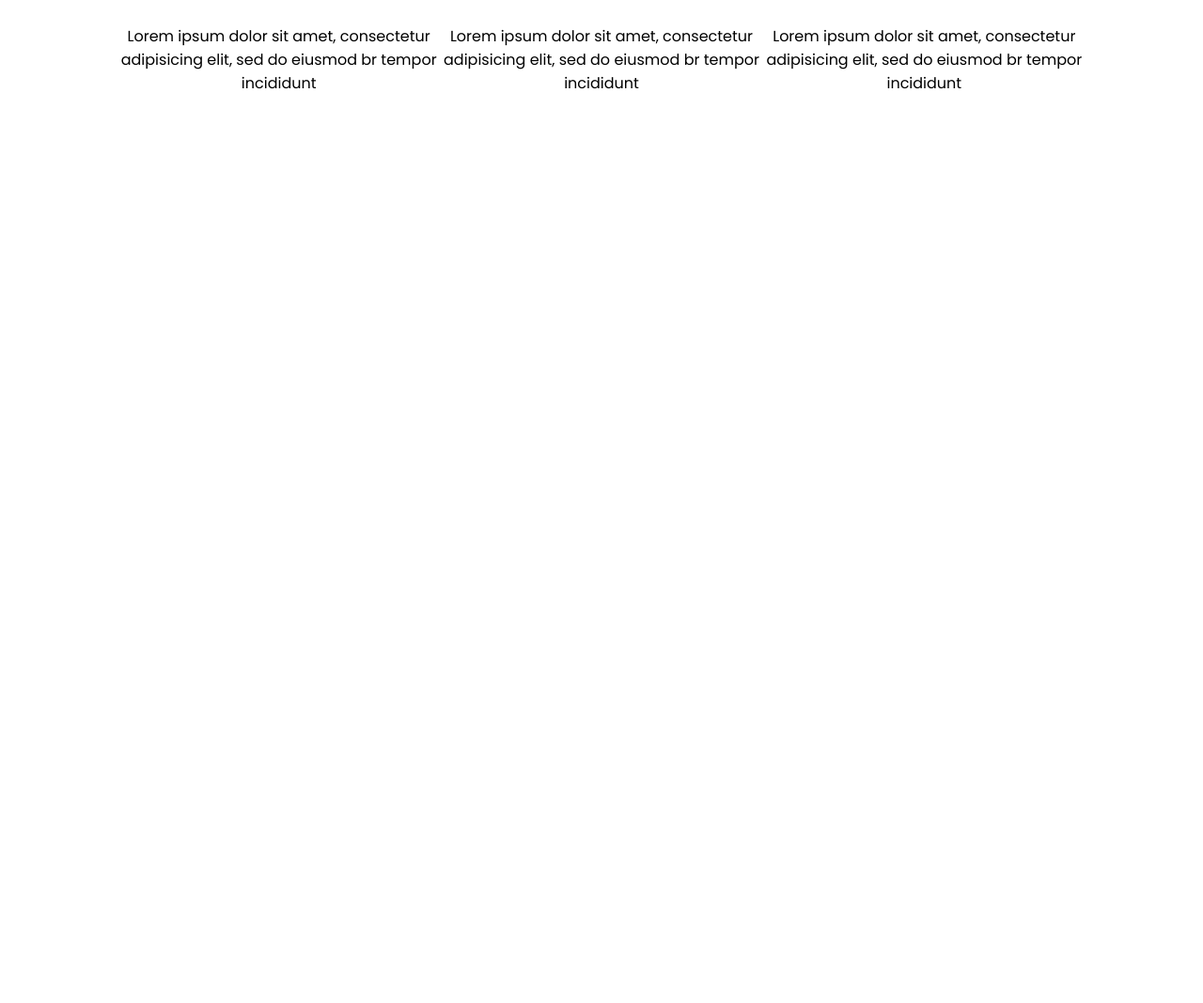
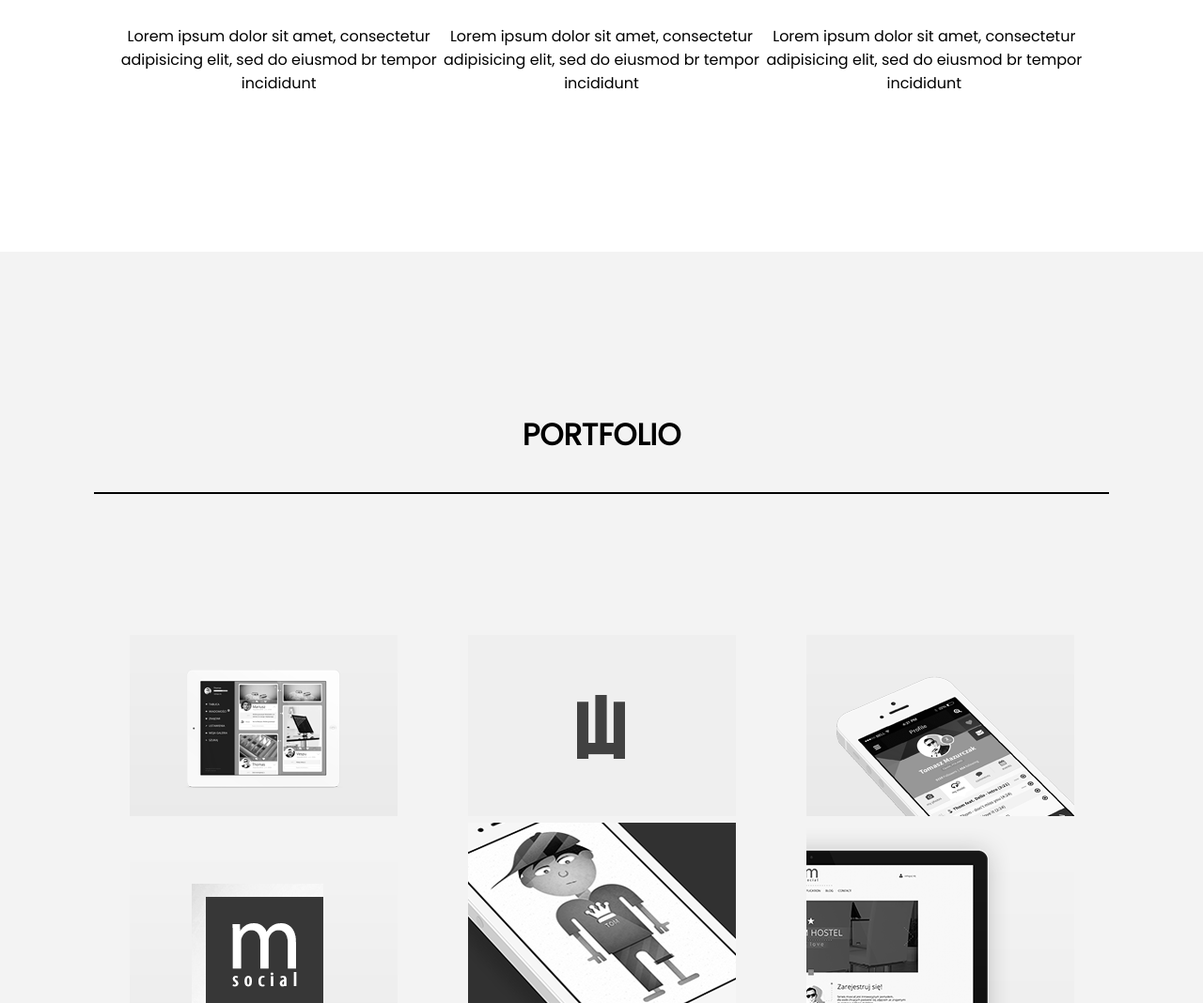
Before and after one commit to divelineq/creative-branding, a plain HTML site: page index.html in a window 1280 px wide. Shown: the part 1732-2800 px from the top of the page at 94% size. Before the commit the page ends 2000 px from the top, so only its background shows below. Drawn offline with Linux system fonts and the light colour scheme.

Commit message:
portfolio

```diff
--- a/index.html
+++ b/index.html
@@ -70,5 +70,26 @@
         </div>
       </div>
     </nav>
+    <div class="portfolio">
+      <div class="text_port">
+        <h1>PORTFOLIO</h1>
+      </div>
+      <div class="port_link">
+        <div class="port_link1"><img src="img/portfolio/1.png" alt="" /></div>
+        <div class="port_link2"><img src="img/portfolio/2.png" alt="" /></div>
+        <div class="port_link3"><img src="img/portfolio/3.png" alt="" /></div>
+        <div class="port_link4"><img src="img/portfolio/4.png" alt="" /></div>
+        <div class="port_link5"><img src="img/portfolio/5.png" alt="" /></div>
+        <div class="port_link6"><img src="img/portfolio/6.png" alt="" /></div>
+        <div class="port_link7"><img src="img/portfolio/7.png" alt="" /></div>
+        <div class="port_link8"><img src="img/portfolio/8.png" alt="" /></div>
+        <div class="port_link9"><img src="img/portfolio/9.png" alt="" /></div>
+        <div class="port_link10"><img src="img/portfolio/10.png" alt="" /></div>
+        <div class="port_link11"><img src="img/portfolio/11.png" alt="" /></div>
+      </div>
+      <div class="batt_read">
+        <a class="readd" href="">READ MORE</a>
+      </div>
+    </div>
   </body>
 </html>
--- a/style.css
+++ b/style.css
@@ -148,3 +148,54 @@ body {
 .fleeb > p {
   font-size: 16px;
 }
+
+.text_port {
+  max-width: 1080px;
+  margin: 0 auto;
+  text-align: center;
+  padding-top: 150px;
+  border-bottom: 2px solid black;
+  padding-bottom: 15px;
+}
+
+.portfolio {
+  height: 1800px;
+  background: #f3f3f3;
+}
+
+.port_link {
+  max-width: 1080px;
+  margin: 0 auto;
+  display: grid;
+  grid-template-areas:
+    'port_link1 port_link2 port_link3'
+    'port_link4 port_link5 port_link6'
+    'port_link7 port_link8 port_link9'
+    'port_link10 port_link11 .';
+  text-align: center;
+}
+
+.port_link1,
+.port_link2,
+.port_link3 {
+  margin-top: 150px;
+}
+
+.batt_read {
+  text-align: center;
+  padding-top: 110px;
+}
+.readd {
+  border: 2px solid black;
+  padding: 10px 40px;
+  display: inline;
+  text-decoration: none;
+  color: black;
+  font-size: 25px;
+}
+
+.readd:hover {
+  background: black;
+  color: white;
+  transition: 0.3s linear;
+}
```
